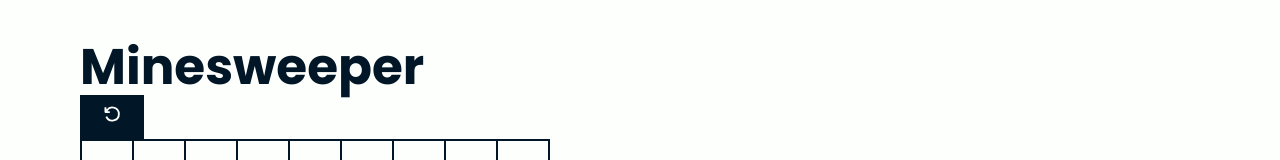
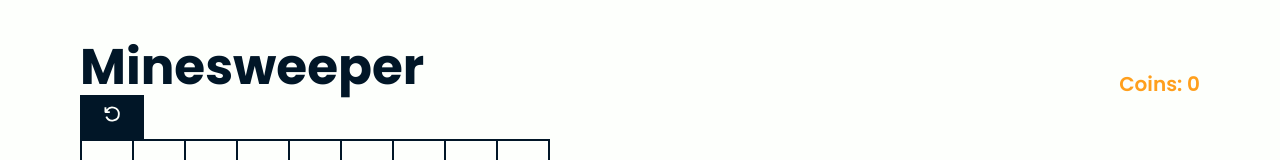
Before and after one commit to ki8yk8/minesweeper, a React (Vite) app: page / in a window 1280 px wide. Shown: the top 160 px of the page. Built offline with nearby package versions, Linux system fonts and the light colour scheme; a web font is replaced by a local one.

Commit message:
creates coin context for adding minesweeper market

```diff
--- a/src/app.jsx
+++ b/src/app.jsx
@@ -1,8 +1,9 @@
-import { useState } from "react";
+import { useContext, useState } from "react";
 import "./app.css";
 import Minesweeper from "./components/minesweeper/minesweeper";
 import Modal from "./ui/modals/modal";
 import Controls from "./components/controls/controls";
+import { CoinContext } from "./contexts/coin-context";
 
 export default function App() {
 	const [show_modal, set_show_modal] = useState({
@@ -10,6 +11,7 @@ export default function App() {
 		gamewin: false,
 	});
 	const [reset, set_reset] = useState(false);
+	const { coins, set_coins } = useContext(CoinContext);
 
 	function handleGameWin() {
 		set_show_modal((prev) => ({ ...prev, gamewin: true }));
@@ -25,7 +27,21 @@ export default function App() {
 
 	return (
 		<main className="game">
-			<h1>Minesweeper</h1>
+			<header
+				style={{
+					display: "flex",
+					justifyContent: "space-between",
+					alignItems: "flex-end",
+				}}
+			>
+				<h1>Minesweeper</h1>
+				<p
+					className="u-font-weight-semi-bold"
+					style={{ color: "var(--color-orange-peel)" }}
+				>
+					Coins: {coins}
+				</p>
+			</header>
 			<section className="game_wrapper">
 				<Controls onRestart={handleGameRestart} />
 				<Minesweeper
--- /dev/null
+++ b/src/contexts/coin-context.jsx
@@ -0,0 +1,15 @@
+import { createContext, useState } from "react";
+
+export const CoinContext = createContext({
+	coins: 0,
+});
+
+export function CoinContextProvider({ children }) {
+	const [coins, set_coins] = useState(0);
+
+	return (
+		<CoinContext.Provider value={{ coins, set_coins }}>
+			{children}
+		</CoinContext.Provider>
+	);
+}
--- a/src/main.jsx
+++ b/src/main.jsx
@@ -1,14 +1,17 @@
-import { StrictMode } from 'react'
-import { createRoot } from 'react-dom/client'
+import { StrictMode } from "react";
+import { createRoot } from "react-dom/client";
 import "./stylesheets/reset.css";
 import "./stylesheets/colors.css";
 import "./stylesheets/typography.css";
 import "./stylesheets/component.css";
-import './index.css'
-import App from './app.jsx'
+import "./index.css";
+import App from "./app.jsx";
+import { CoinContextProvider } from "./contexts/coin-context.jsx";
 
-createRoot(document.getElementById('root')).render(
-  <StrictMode>
-    <App />
-  </StrictMode>,
-)
+createRoot(document.getElementById("root")).render(
+	<StrictMode>
+		<CoinContextProvider>
+			<App />
+		</CoinContextProvider>
+	</StrictMode>
+);
```
